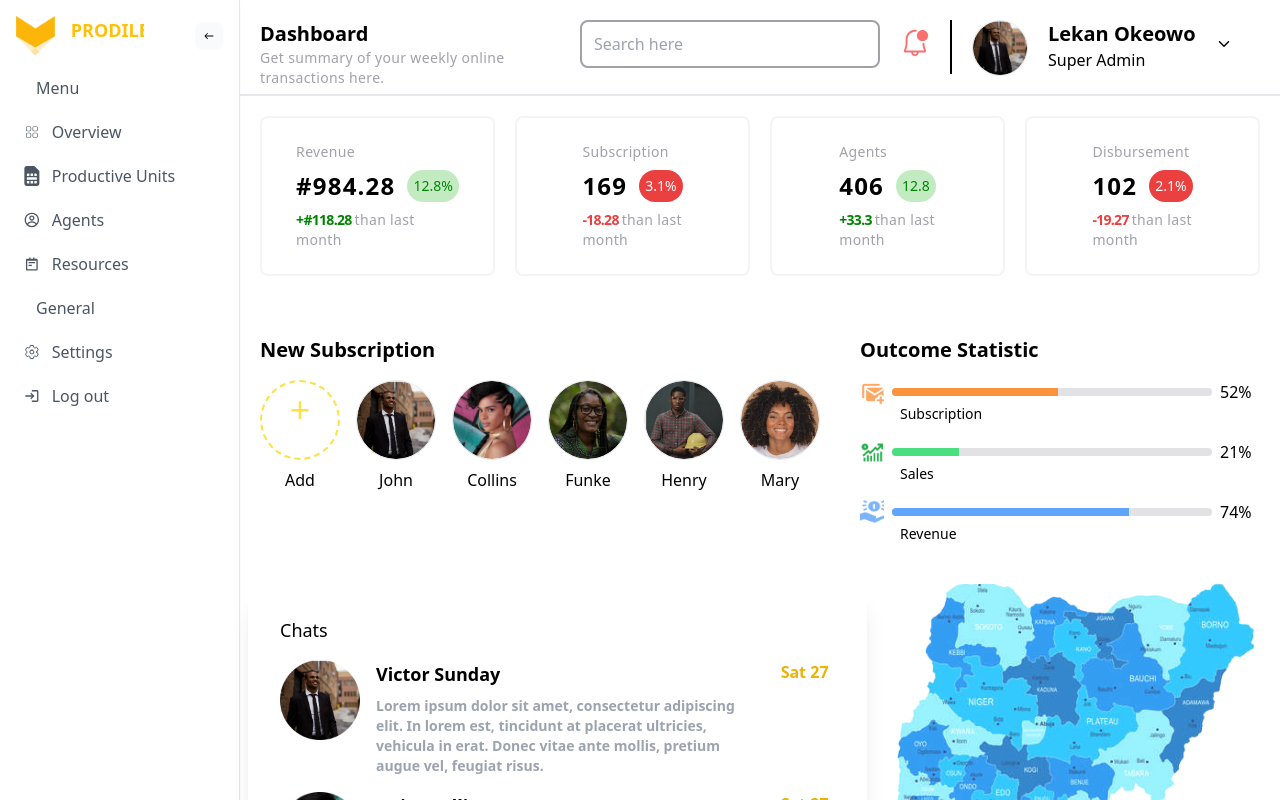
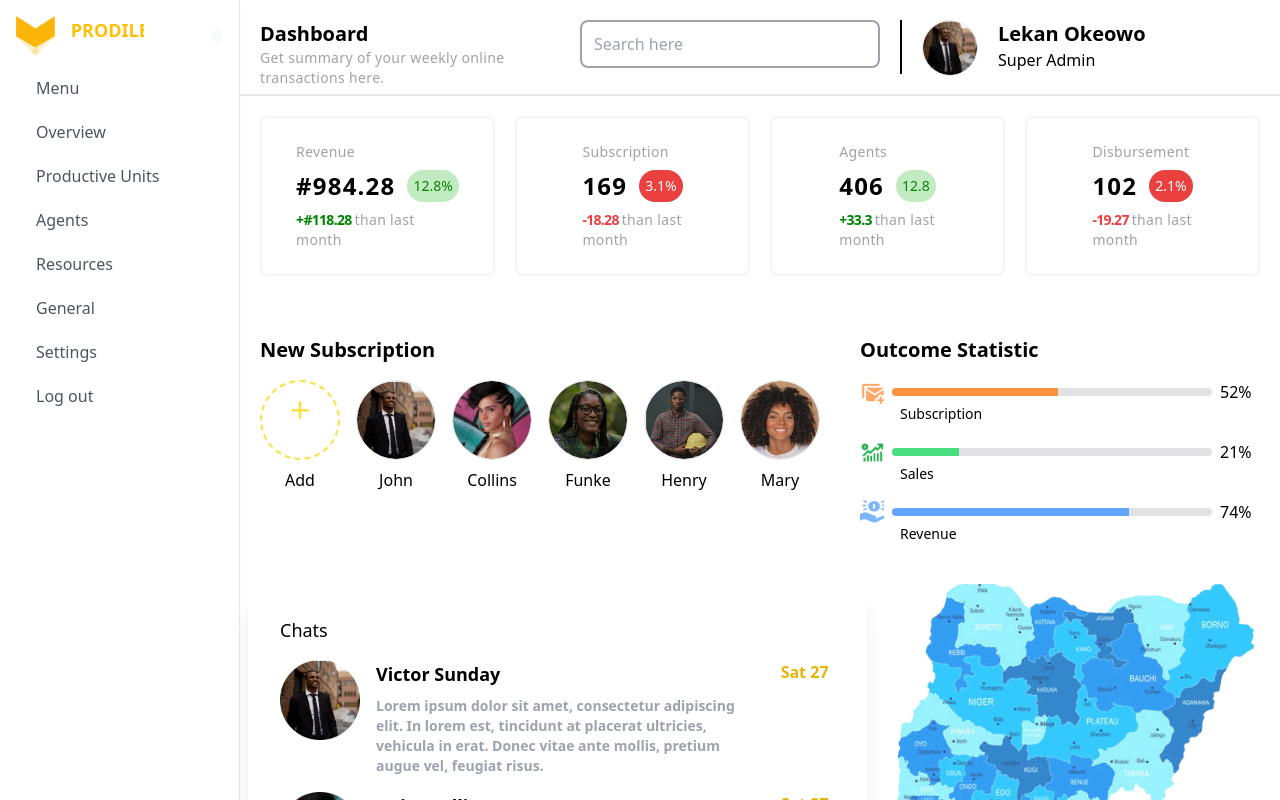
Before and after one commit to milekboy/prody, a React (Create React App) app: page /dashboard in a window 1280 px wide. Shown: the top 800 px of the page. Built offline with nearby package versions, Linux system fonts and the light colour scheme.

Commit message:
remove all icons

```diff
--- a/src/components/AgentList.js
+++ b/src/components/AgentList.js
@@ -1,8 +1,8 @@
 import React from 'react'
 import { Link } from 'react-router-dom'
-import { FaEye } from "react-icons/fa";
-import { CiEdit } from "react-icons/ci";
-import { FaRegTrashAlt } from "react-icons/fa";
+// import { FaEye } from "react-icons/fa";
+// import { CiEdit } from "react-icons/ci";
+// import { FaRegTrashAlt } from "react-icons/fa";
 const recentOrderData = [
 	{
 		id: '1',
@@ -50,9 +50,9 @@ export default function AgentList() {
 								</td>
 								<td className='border'>{order.industry}</td>
 								<td className='border'>{order.location}</td>
-								<td className='flex gap-2 '><FaEye />
-								<CiEdit />
-								<FaRegTrashAlt />
+								<td className='flex gap-2 '>
+								{/* <CiEdit />
+								<FaRegTrashAlt /> */}
 								</td>
 							</tr>
 						))}
--- a/src/components/Navbar.js
+++ b/src/components/Navbar.js
@@ -1,5 +1,5 @@
-import { VscBellDot } from "react-icons/vsc";
-import { IoIosArrowDown } from "react-icons/io";
+// import { VscBellDot } from "react-icons/vsc";
+// import { IoIosArrowDown } from "react-icons/io";
 
 export default function Navbar(props){
 return(
@@ -9,7 +9,7 @@ return(
           <p className="text-sm tracking-wide text-zinc-400">{props.summary}<br/> {props.cont}</p>
           </div>
           <input type="text" placeholder="Search here" className=" h-12 w-[30%] z-0  placeholder:z-30  border-2 rounded-lg border-zinc-400 ps-3 "/>
-          <VscBellDot className="mt-2 text-red-400 cursor-pointer" size={30}/>
+          {/* <VscBellDot className="mt-2 text-red-400 cursor-pointer" size={30}/> */}
           <div className="w-[2px] h-full bg-black"></div>
           <div className="w-14 h-14 rounded-full border">
          <img alt="" src='Images/John.png' className="w-full h-full cursor-pointer rounded-full"/>
@@ -18,7 +18,7 @@ return(
             <p className="text-xl font-semibold">Lekan Okeowo</p>
             <p>Super Admin</p>
           </div>
-          <IoIosArrowDown className="mt-4 cursor-pointer" />
+          {/* <IoIosArrowDown className="mt-4 cursor-pointer" /> */}
         </div>
 )
 }
--- a/src/components/Productive.js
+++ b/src/components/Productive.js
@@ -1,7 +1,7 @@
 import { useState } from "react";
 import RevenueCards from "../components/RevenueCards";
-import { IoIosArrowDown } from "react-icons/io";
-import { TbSwitch2 } from "react-icons/tb";
+// import { IoIosArrowDown } from "react-icons/io";
+// import { TbSwitch2 } from "react-icons/tb";
 import UserList from "./UserList";
 import Navbar from "./Navbar";
 export default function Productive(){
@@ -30,7 +30,7 @@ export default function Productive(){
       <button  className="bg-[#FFC107] text-white lg:w-52 h-12 w-full text-lg  font-bold rounded-md">Add productive unit +</button>
      <div className="w-[10%]">
       <div onClick={toggleDropDown} className="flex gap-1 cursor-pointer font-bold">
-       <p> Sort by</p>  <IoIosArrowDown className="mt-1" />
+       <p> Sort by</p>
       </div>
       <div className={dropDown1?"rounded border-gray-300 bg-yellow-400 p-4 absolute w-400px] text-black hidden" :"rounded border-gray-300 bg-yellow-400 p-4 absolute w-400px] text-black"}>
         <p className="cursor-pointer ">
@@ -52,7 +52,7 @@ export default function Productive(){
       </div>
       <div className="w-[15%]">
       <div onClick={toggleDropDown2} className="flex gap-1 cursor-pointer font-bold ">
-       <p> Saved Search</p>  <IoIosArrowDown className="mt-1" />
+       <p> Saved Search</p>
       </div>
       <div className={dropDown2?"rounded border-gray-300 bg-yellow-400 p-4 absolute w-400px] text-black hidden" :"rounded border-gray-300 bg-yellow-400 p-4 absolute w-400px] text-black"}>
         <p className="cursor-pointer ">
@@ -72,7 +72,7 @@ export default function Productive(){
         </p>
       </div>
       </div>
-      <TbSwitch2 size={30}/>
+      {/* <TbSwitch2 size={30}/> */}
       </div>
       <UserList/>
        </div>
--- a/src/components/Resources.js
+++ b/src/components/Resources.js
@@ -1,5 +1,5 @@
 import RevenueCards from "../components/RevenueCards";
-import { FaLongArrowAltRight } from "react-icons/fa";
+// import { FaLongArrowAltRight } from "react-icons/fa";
 import Navbar from "./Navbar";
 import SeedingCard from "./SeedingCard";
 export default function Resources(){
@@ -19,7 +19,7 @@ export default function Resources(){
         <div className="p-5">
             <div className="flex gap-5">
                 <div className="flex gap-2 text-orange-300 text-lg font-bold">
-                < p>Seeding</p> <div className="mt-1"><FaLongArrowAltRight /></div>
+                < p>Seeding</p> <div className="mt-1"></div>
                 </div>
               <SeedingCard/>
               <SeedingCard/>
--- a/src/components/Sidebar.js
+++ b/src/components/Sidebar.js
@@ -1,5 +1,5 @@
 import {  createContext, useState,  useContext } from "react"
-import { IoIosArrowRoundBack, IoIosArrowRoundForward } from "react-icons/io";
+// import { IoIosArrowRoundBack, IoIosArrowRoundForward } from "react-icons/io";
 const SidebarContext = createContext()
 
 export default function Sidebar({ children }) {
@@ -22,7 +22,7 @@ export default function Sidebar({ children }) {
             onClick={() => setExpanded((curr) => !curr)}
             className="p-1.5 rounded-lg bg-gray-50 hover:bg-gray-100"
           >
-            {expanded ?   <IoIosArrowRoundBack className="mt- cursor-pointer" /> :<IoIosArrowRoundForward className="mt- cursor-pointer" />}
+            {expanded ?  '' :''}
           </button>
         </div>
 
--- a/src/components/UserList.js
+++ b/src/components/UserList.js
@@ -1,8 +1,8 @@
 import React from 'react'
 import { Link } from 'react-router-dom'
-import { FaEye } from "react-icons/fa";
-import { CiEdit } from "react-icons/ci";
-import { FaRegTrashAlt } from "react-icons/fa";
+// import { FaEye } from "react-icons/fa";
+// import { CiEdit } from "react-icons/ci";
+// import { FaRegTrashAlt } from "react-icons/fa";
 const recentOrderData = [
 	{
 		id: '1',
@@ -64,9 +64,9 @@ export default function UserList() {
 								<td className='border'>{order.industry}</td>
 								<td className='border'>{order.location}</td>
 								<td className='border'>{order.agent}</td>
-								<td className='flex gap-2 '><FaEye />
-								<CiEdit />
-								<FaRegTrashAlt />
+								<td className='flex gap-2 '>
+								{/* <CiEdit />
+								<FaRegTrashAlt /> */}
 								</td>
 							</tr>
 						))}
--- a/src/pages/Dashboard.js
+++ b/src/pages/Dashboard.js
@@ -1,13 +1,12 @@
 
 import { useState } from "react";
 import Sidebar from "../components/Sidebar";
-import { BiNotepad } from "react-icons/bi";
-import { FaSimCard } from "react-icons/fa";
-import { CgProfile } from "react-icons/cg";
-import { CiGrid41 } from "react-icons/ci";
-
-import { IoSettingsOutline } from "react-icons/io5";
-import { MdOutlineLogin } from "react-icons/md";
+// import { BiNotepad } from "react-icons/bi";
+// import { FaSimCard } from "react-icons/fa";
+// import { CgProfile } from "react-icons/cg";
+// import { CiGrid41 } from "react-icons/ci";
+// import { IoSettingsOutline } from "react-icons/io5";
+// import { MdOutlineLogin } from "react-icons/md";
 
 import { SidebarItem } from "../components/Sidebar";
 import { Link } from "react-router-dom";
@@ -26,14 +25,14 @@ export default function Dashboard(){
            <div className="w-auto">
           <Sidebar>
         <SidebarItem  text='Menu' />
-        <SidebarItem  onClick={()=>updateToggle(1)} icon={<CiGrid41 size={20}/>}  text='Overview' />
-        <SidebarItem  onClick={()=>updateToggle(2)} icon={< FaSimCard size={20}/>}  text='Productive Units'  />
-        <SidebarItem  onClick={()=>updateToggle(3)} icon={< CgProfile size={20}/>}  text='Agents' />
-        <SidebarItem onClick={()=>updateToggle(4)} icon={<BiNotepad  size={20}/>} text='Resources' />
+        <SidebarItem  onClick={()=>updateToggle(1)}   text='Overview' />
+        <SidebarItem  onClick={()=>updateToggle(2)}   text='Productive Units'  />
+        <SidebarItem  onClick={()=>updateToggle(3)}   text='Agents' />
+        <SidebarItem onClick={()=>updateToggle(4)}  text='Resources' />
         <SidebarItem  text='General' />
 
-        <SidebarItem icon={<IoSettingsOutline  size={20}/>} text='Settings' />
-        <Link to="/user-login">  <SidebarItem icon={< MdOutlineLogin  size={20}/>} text='Log out' /> </Link>
+        <SidebarItem text='Settings' />
+        <Link to="/user-login">  <SidebarItem  text='Log out' /> </Link>
       </Sidebar>
            </div>
            <div className={toggle === 1 ? "w-full block": "hidden"}>
```
Also changed, not shown: 1 other file (tests, documents, lock files or other folders).
